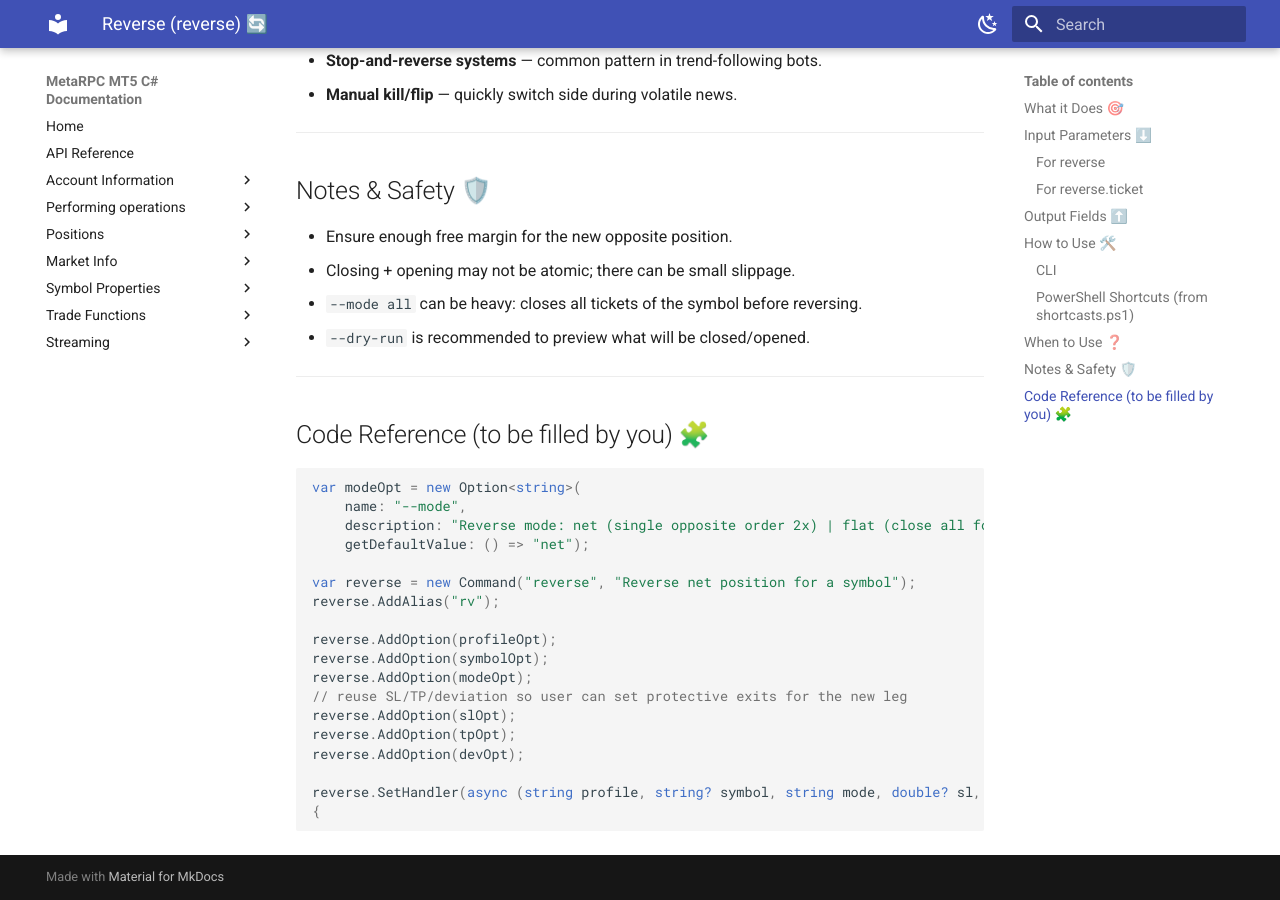
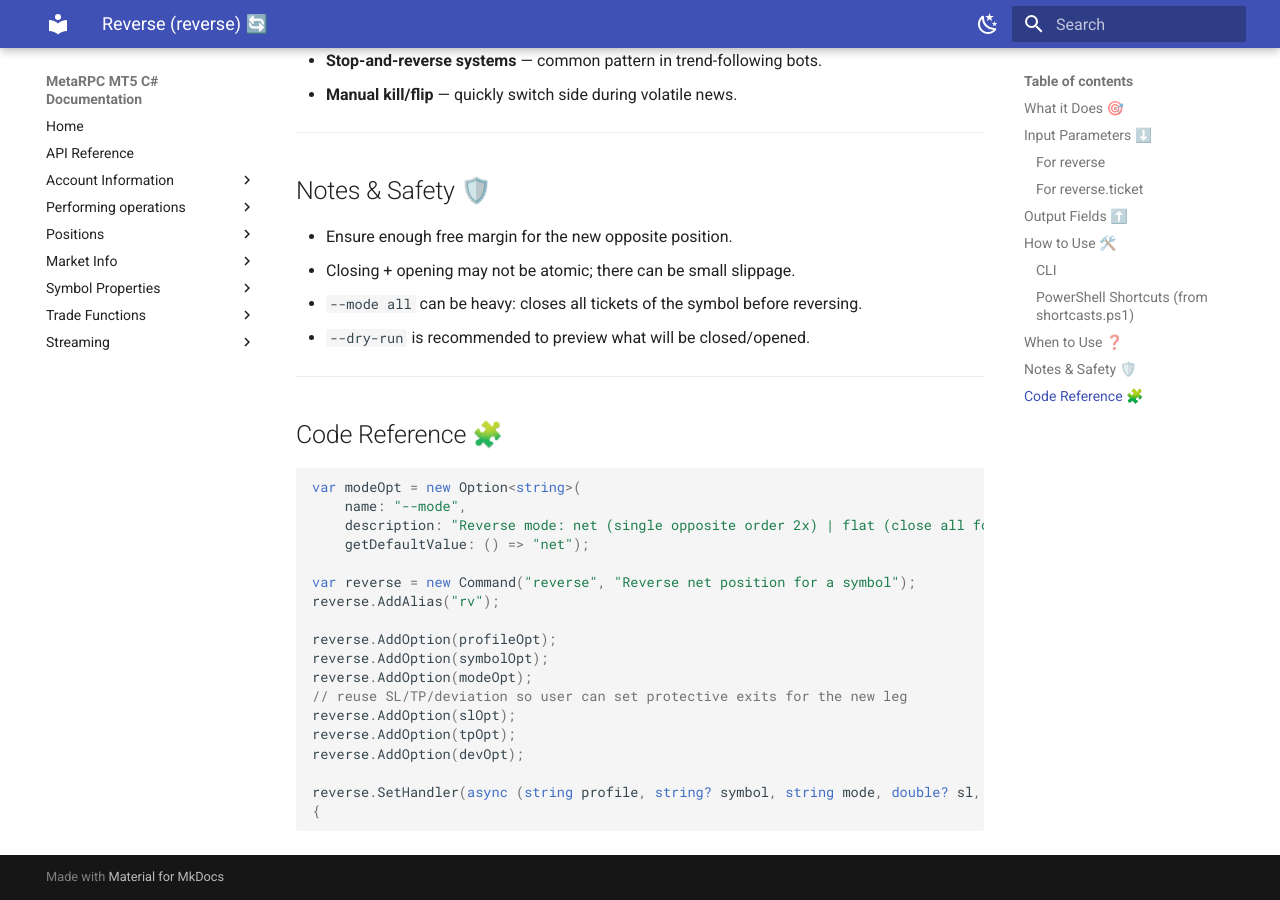
Before and after one commit to MetaRPC/CSharpMT5, an MkDocs documentation site: the page built from docs/Market_Data/Reverse.md, in a window 1280 px wide and 900 px high, scrolled down 2409 px. Built offline with MkDocs 1.6.1 and Material for MkDocs 9.7.7, drawn with Linux system fonts in a browser that asks for light colours.

Commit message:
Update Reverse.md

````diff
--- a/docs/Market_Data/Reverse.md
+++ b/docs/Market_Data/Reverse.md
@@ -92,7 +92,7 @@ rvt -t 123456       # reverse specific ticket
 
 ---
 
-## Code Reference (to be filled by you) 🧩
+## Code Reference 🧩
 
 ```csharp
 var modeOpt = new Option<string>(
````
